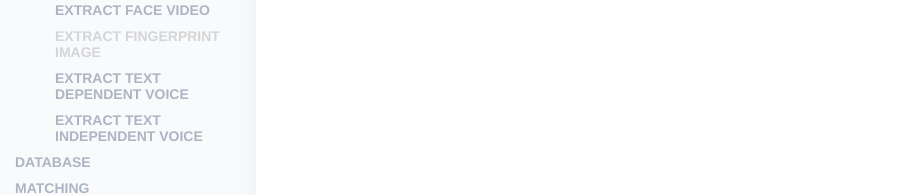
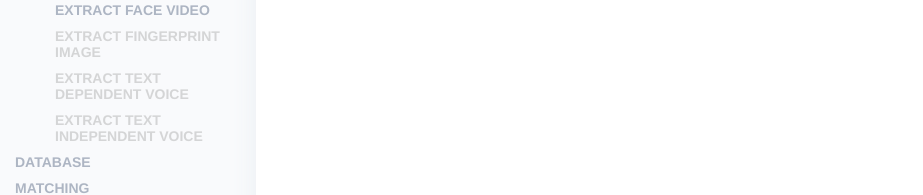
Before and after one commit to softwaredelcentro/sobio-playground, an Angular app: page / in a window 1280 px wide. Both pictures are taken after a click on the link "EXTRACTION". Shown: the part 391-586 px from the top of the page, without its empty margins (0-923 px from the left). Built offline with nearby package versions, Linux system fonts and the light colour scheme.

Commit message:
disabled WIP menues.

```diff
--- a/src/app/components/menu/menu.component.html
+++ b/src/app/components/menu/menu.component.html
@@ -15,8 +15,8 @@
         <li><a routerLink="extraction/extract-face-image" routerLinkActive="active">extract face image</a></li>
         <li><a routerLink="extraction/extract-face-video" routerLinkActive="active">extract face video</a></li>
         <li class="disabled"><a href="">extract fingerprint image</a></li>
-        <li><a routerLink="extraction/text-dependent-voice" routerLinkActive="active">extract text dependent voice</a></li>
-        <li><a routerLink="extraction/text-independent-voice" routerLinkActive="active">extract text independent voice</a></li>
+        <li class="disabled"><a routerLink="extraction/text-dependent-voice" routerLinkActive="active">extract text dependent voice</a></li>
+        <li class="disabled"><a routerLink="extraction/text-independent-voice" routerLinkActive="active">extract text independent voice</a></li>
       </ul>
     </li>
     <li>
```
